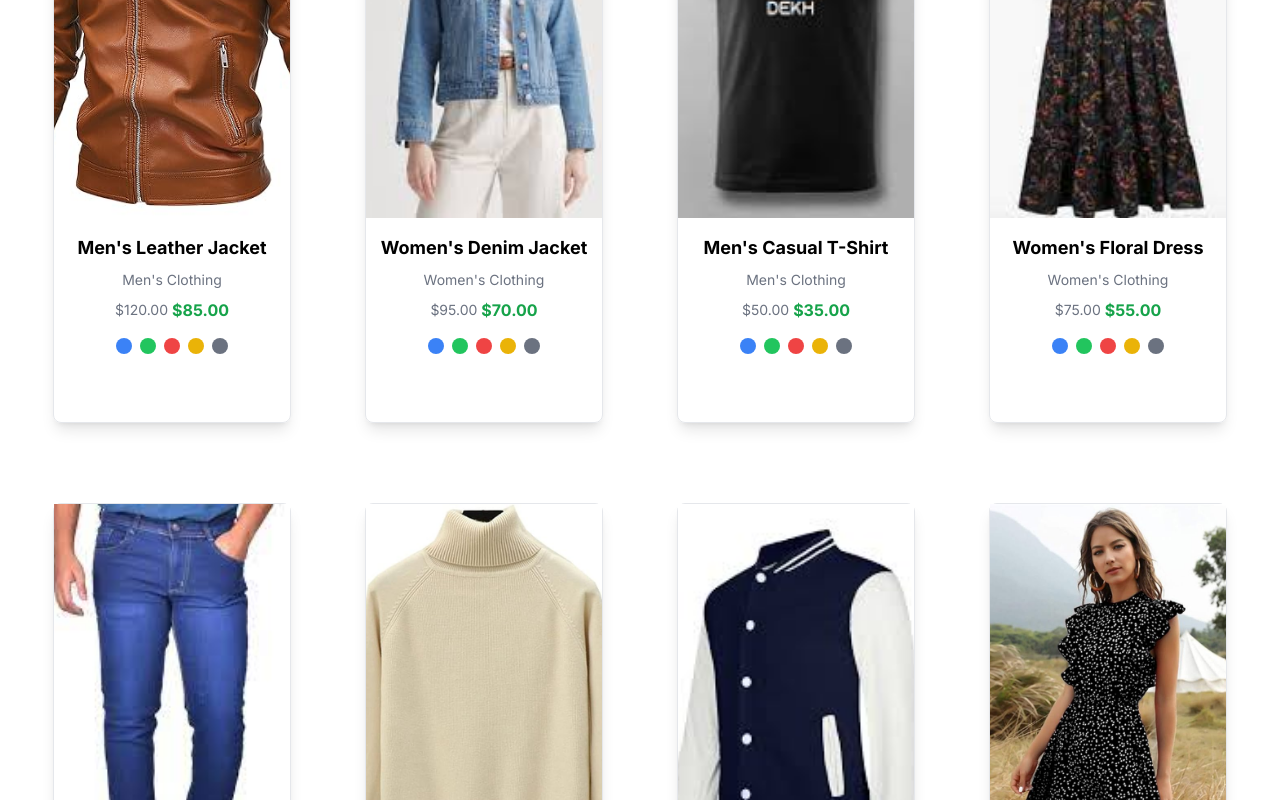
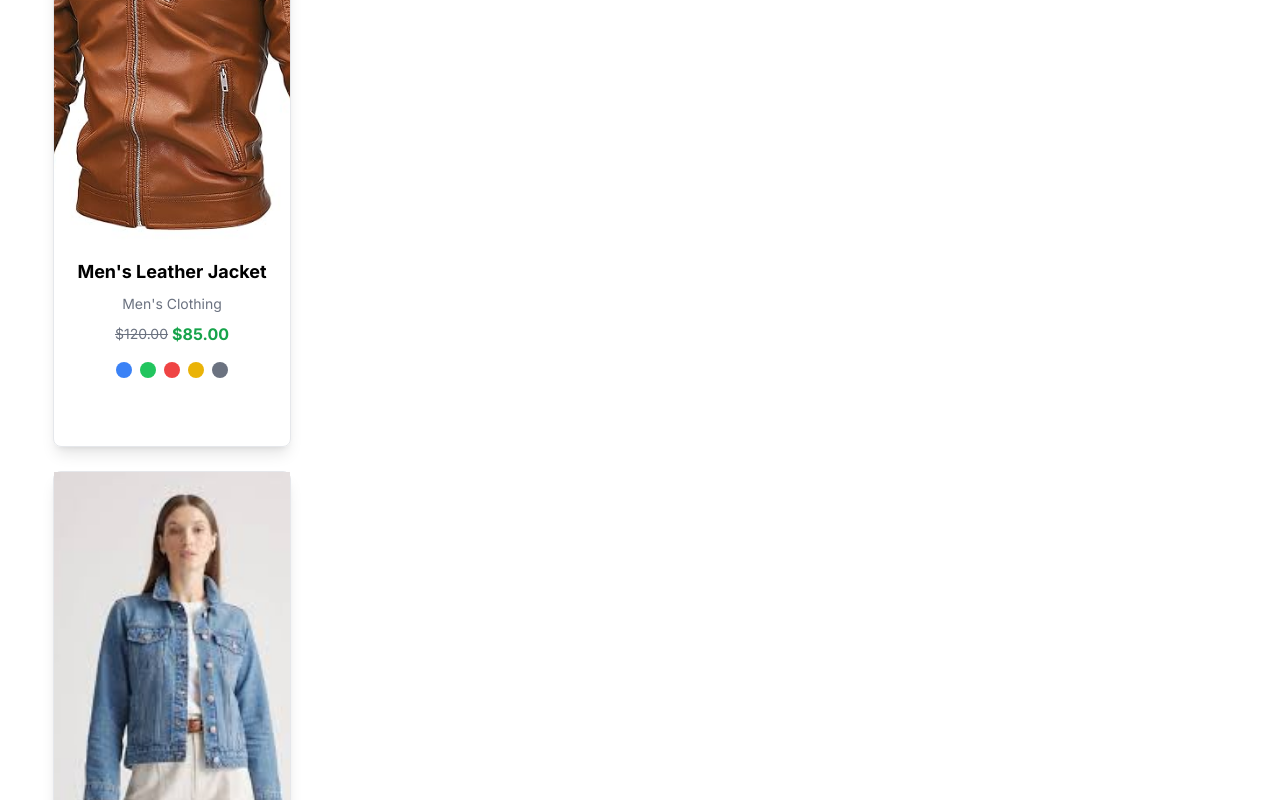
Before and after one commit to zohaibmemon1515/Hackathon-Q2-UI-UX-Design, a Next.js app: page / in a window 1280 px wide. Shown: the part 1896-2696 px from the top of the page. Built offline with nearby package versions, Linux system fonts and the light colour scheme.

Commit message:
add file

```diff
--- a/src/app/components/ProductCard/page.tsx
+++ b/src/app/components/ProductCard/page.tsx
@@ -1,40 +1,100 @@
 import React from "react";
 import Image from "next/image";
 
-interface ProductCardProps {
-  img: string;
-  title: string;
-  department: string;
-  oldPrice: string;
-  newPrice: string;
-}
+const ProductCard = () => {
+  const products = [
+    {
+      id: 1,
+      img: "/assets/img/product1.jpg",
+      title: "Men's Leather Jacket",
+      department: "Men's Clothing",
+      oldPrice: "$120.00",
+      newPrice: "$85.00",
+    },
+    {
+      id: 2,
+      img: "/assets/img/product2.jpg",
+      title: "Women's Denim Jacket",
+      department: "Women's Clothing",
+      oldPrice: "$95.00",
+      newPrice: "$70.00",
+    },
+    {
+      id: 3,
+      img: "/assets/img/product3.jpg",
+      title: "Men's Casual T-Shirt",
+      department: "Men's Clothing",
+      oldPrice: "$50.00",
+      newPrice: "$35.00",
+    },
+    {
+      id: 4,
+      img: "/assets/img/product4.jpg",
+      title: "Women's Floral Dress",
+      department: "Women's Clothing",
+      oldPrice: "$75.00",
+      newPrice: "$55.00",
+    },
+    {
+      id: 5,
+      img: "/assets/img/product5.jpg",
+      title: "Men's Slim Fit Jeans",
+      department: "Men's Clothing",
+      oldPrice: "$60.00",
+      newPrice: "$45.00",
+    },
+    {
+      id: 6,
+      img: "/assets/img/product6.jpg",
+      title: "Women's Sweater",
+      department: "Women's Clothing",
+      oldPrice: "$55.00",
+      newPrice: "$40.00",
+    },
+    {
+      id: 7,
+      img: "/assets/img/product7.jpg",
+      title: "Men's Sports Jacket",
+      department: "Men's Clothing",
+      oldPrice: "$110.00",
+      newPrice: "$80.00",
+    },
+    {
+      id: 8,
+      img: "/assets/img/product8.jpg",
+      title: "Women's Summer Dress",
+      department: "Women's Clothing",
+      oldPrice: "$75.00",
+      newPrice: "$55.00",
+    },
+  ];
 
-const ProductCard: React.FC<ProductCardProps> = ({
-  img,
-  title,
-  department,
-  oldPrice,
-  newPrice,
-}) => {
   return (
+    <div className="flex flex-wrap justify-center gap-6 p-6">
+      {products.map((product) => (
         <div
+          key={product.id}
           className="text-center shadow-lg border border-gray-200 rounded-lg"
           style={{ width: "238px", height: "615px" }}
         >
           <div className="relative w-full h-2/3 mb-4">
             <Image
-          src={img}
-          alt={`Product ${title}`}
+              src={product.img}
+              alt={`Product ${product.title}`}
               layout="fill"
               objectFit="cover"
               className="rounded-base"
             />
           </div>
-      <h3 className="font-bold text-lg mb-2">{title}</h3>
-      <p className="text-gray-500 text-sm mb-2">{department}</p>
+          <h3 className="font-bold text-lg mb-2">{product.title}</h3>
+          <p className="text-gray-500 text-sm mb-2">{product.department}</p>
           <div className="flex justify-center items-center gap-1">
-        <p className="text-gray-500 text-sm">{oldPrice}</p>
-        <p className="text-green-600 text-base font-bold">{newPrice}</p>
+            <p className="text-gray-500 text-sm line-through">
+              {product.oldPrice}
+            </p>
+            <p className="text-green-600 text-base font-bold">
+              {product.newPrice}
+            </p>
           </div>
           <div className="flex justify-center space-x-2 mt-4">
             <span className="w-4 h-4 bg-blue-500 rounded-full inline-block"></span>
@@ -44,6 +104,8 @@ const ProductCard: React.FC<ProductCardProps> = ({
             <span className="w-4 h-4 bg-gray-500 rounded-full inline-block"></span>
           </div>
         </div>
+      ))}
+    </div>
   );
 };
 
--- a/src/app/components/bestSelling/page.tsx
+++ b/src/app/components/bestSelling/page.tsx
@@ -1,71 +1,5 @@
 import ProductCard from "../ProductCard/page";
 
-const products = [
-  {
-    id: 1,
-    img: "/assets/img/product1.jpg",
-    title: "Men's Leather Jacket",
-    department: "Men's Clothing",
-    oldPrice: "$120.00",
-    newPrice: "$85.00",
-  },
-  {
-    id: 2,
-    img: "/assets/img/product2.jpg",
-    title: "Women's Denim Jacket",
-    department: "Women's Clothing",
-    oldPrice: "$95.00",
-    newPrice: "$70.00",
-  },
-  {
-    id: 3,
-    img: "/assets/img/product3.jpg",
-    title: "Men's Casual T-Shirt",
-    department: "Men's Clothing",
-    oldPrice: "$50.00",
-    newPrice: "$35.00",
-  },
-  {
-    id: 4,
-    img: "/assets/img/product4.jpg",
-    title: "Women's Floral Dress",
-    department: "Women's Clothing",
-    oldPrice: "$75.00",
-    newPrice: "$55.00",
-  },
-  {
-    id: 5,
-    img: "/assets/img/product5.jpg",
-    title: "Men's Slim Fit Jeans",
-    department: "Men's Clothing",
-    oldPrice: "$60.00",
-    newPrice: "$45.00",
-  },
-  {
-    id: 6,
-    img: "/assets/img/product6.jpg",
-    title: "Women's Sweater",
-    department: "Women's Clothing",
-    oldPrice: "$55.00",
-    newPrice: "$40.00",
-  },
-  {
-    id: 7,
-    img: "/assets/img/product7.jpg",
-    title: "Men's Sports Jacket",
-    department: "Men's Clothing",
-    oldPrice: "$110.00",
-    newPrice: "$80.00",
-  },
-  {
-    id: 8,
-    img: "/assets/img/product8.jpg",
-    title: "Women's Summer Dress",
-    department: "Women's Clothing",
-    oldPrice: "$75.00",
-    newPrice: "$55.00",
-  },
-];
 const BestSelling = (): JSX.Element => {
   return (
     <div className="container mx-auto max-w-7xl mt-[2.5rem] mb-10 flex flex-col items-center">
@@ -79,9 +13,7 @@ const BestSelling = (): JSX.Element => {
         </p>
       </div>
       <div className="grid grid-cols-1 sm:grid-cols-2 md:grid-cols-3 lg:grid-cols-4 gap-8 gap-y-[80px] justify-items-center container">
-        {products.map((product) => (
-          <ProductCard key={product.id} {...product} />
-        ))}
+        <ProductCard />
       </div>
     </div>
   );
--- a/src/app/components/shopCards/page.tsx
+++ b/src/app/components/shopCards/page.tsx
@@ -9,7 +9,7 @@ function ShopCard() {
       />
       <div className="container mx-auto max-w-7xl mt-8">
         <h1 className="text-2xl font-bold text-[#252B42] text-center">
-          EDITOR'S PICK
+          EDITOR&apos;S PICK
         </h1>
         <p className="text-gray-500 mb-8 mt-2 text-center text-base lg:mx-0 md">
           Problems trying to resolve the conflict between
```
Lines whose indentation alone changed are shown as unchanged.
